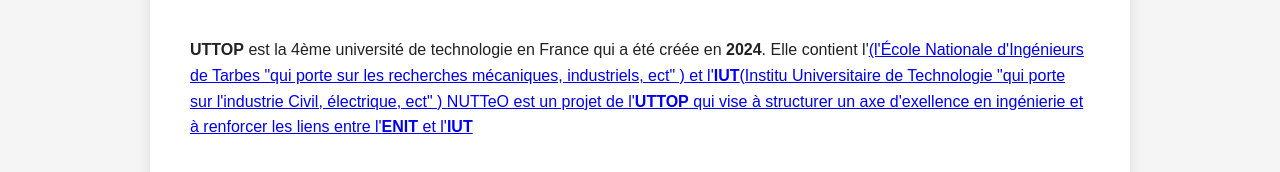
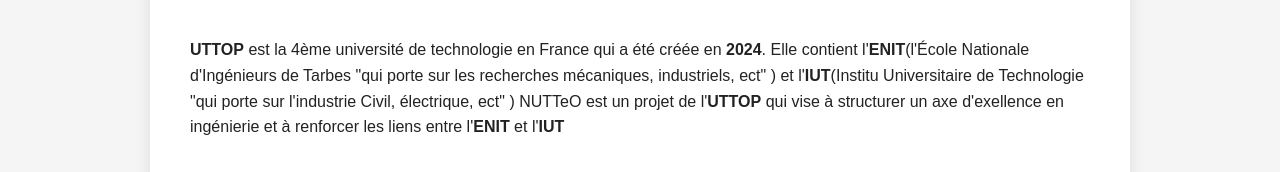
Before and after one commit to saminus65/samistage, a plain HTML site: page index.html in a window 1280 px wide. Shown: the part 628-800 px from the top of the page. Drawn offline with Linux system fonts and the light colour scheme.

Commit message:
Fix HTML formatting and structure

```diff
--- a/index.html
+++ b/index.html
@@ -32,7 +32,7 @@
     <h2>Présentation de l’UTTOP</h2><img src="image/UTTOPlogo/UTTOP LOGO.png" alt="Logo UTTOP" class="logo">
     <p>
       <strong>UTTOP</strong> est la 4ème université de technologie en France qui a été créée en <strong>2024</strong>.
-Elle contient l'<strong><a href="https://www.lgp.enit.fr/fr/lgp.html" target="_blank"></strong>(l'École Nationale d'Ingénieurs de Tarbes "qui porte sur les recherches mécaniques, industriels, ect" ) et l'<strong>IUT</strong>(Institu Universitaire de Technologie "qui porte sur l'industrie Civil, électrique, ect" )
+Elle contient l'<strong>ENIT</strong>(l'École Nationale d'Ingénieurs de Tarbes "qui porte sur les recherches mécaniques, industriels, ect" ) et l'<strong>IUT</strong>(Institu Universitaire de Technologie "qui porte sur l'industrie Civil, électrique, ect" )
 <strong></strong>NUTTeO</strong> est un projet de l'<strong>UTTOP</strong> qui vise à structurer un axe d'exellence en ingénierie et à renforcer les liens entre l'<strong>ENIT</strong> et l'<strong>IUT</strong>
     </p>
   </section>
```
